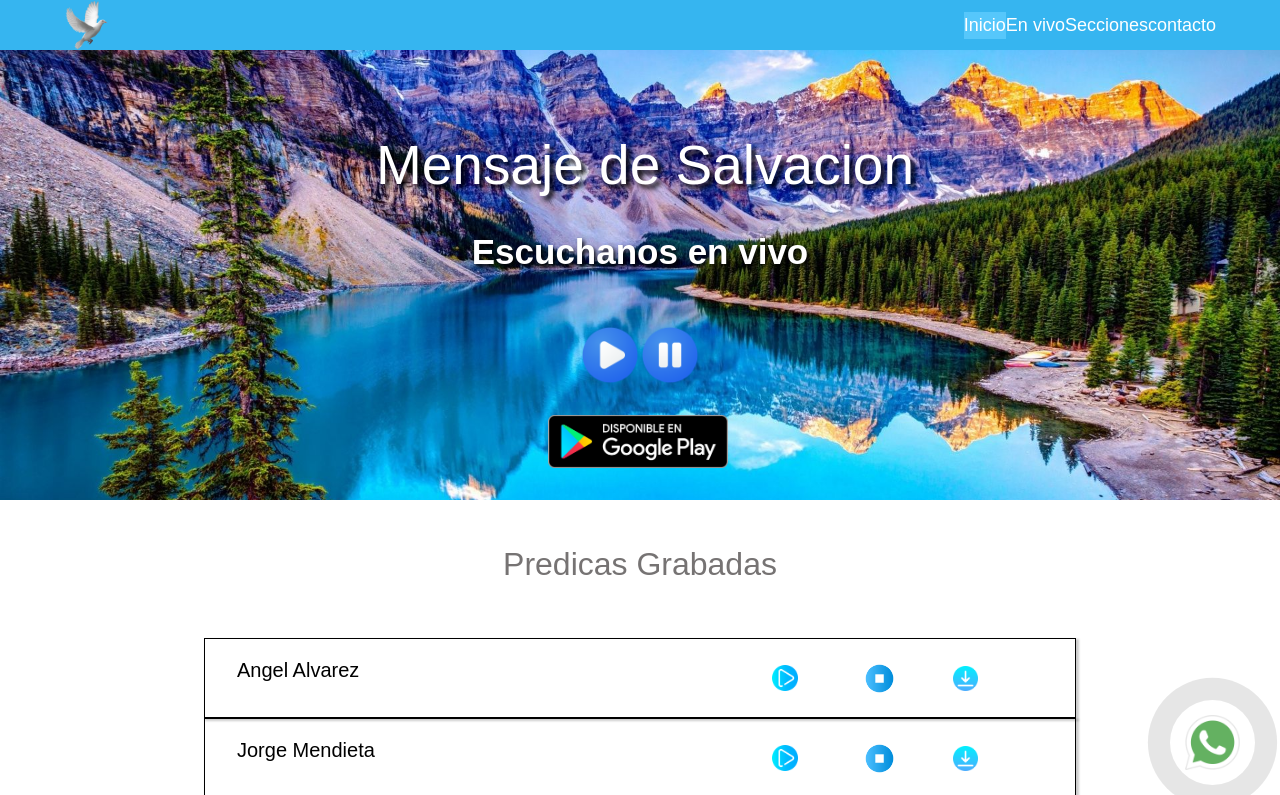
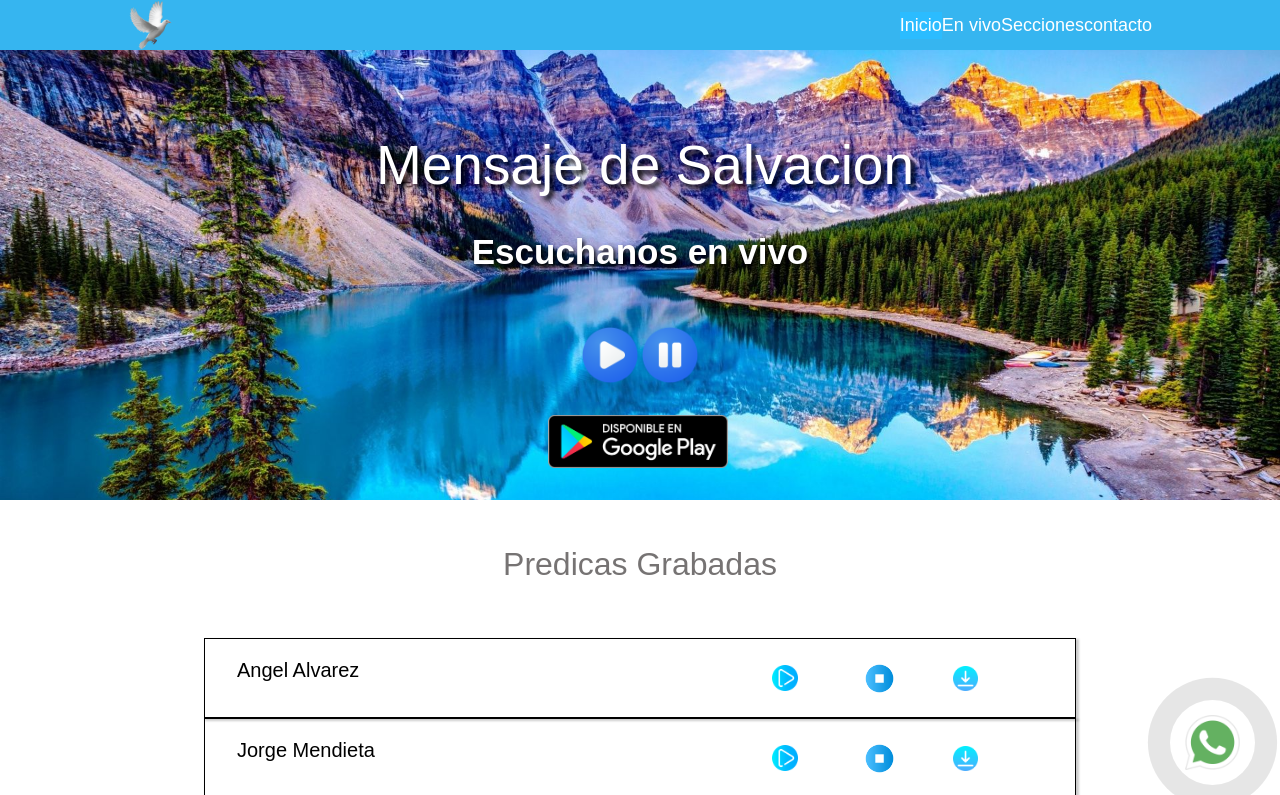
Before and after one commit to linamendieta167/proyectos, a plain HTML site: page paginaweb/index.html in a window 1280 px wide. In both pictures the pointer is over the link "Inicio". Shown: the top 795 px of the page. Drawn offline with nearby package versions, Linux system fonts and the light colour scheme.

Commit message:
Update estilos.css

```diff
--- a/paginaweb/estilos/estilos.css
+++ b/paginaweb/estilos/estilos.css
@@ -52,7 +52,7 @@ body {
     left: 0;
     right: 0;
     background-color: #36b5f0;
-    padding: 0px 5%;
+    padding: 0px 10%;
     display: flex;
     align-items: center;
     justify-content: space-between;
@@ -79,8 +79,7 @@ body {
 }
 
 .header .navigation ul li a:hover {
-    background-color: #56c7fb;
-
+    background-color: #2bbcff;
 
 }
 
```
